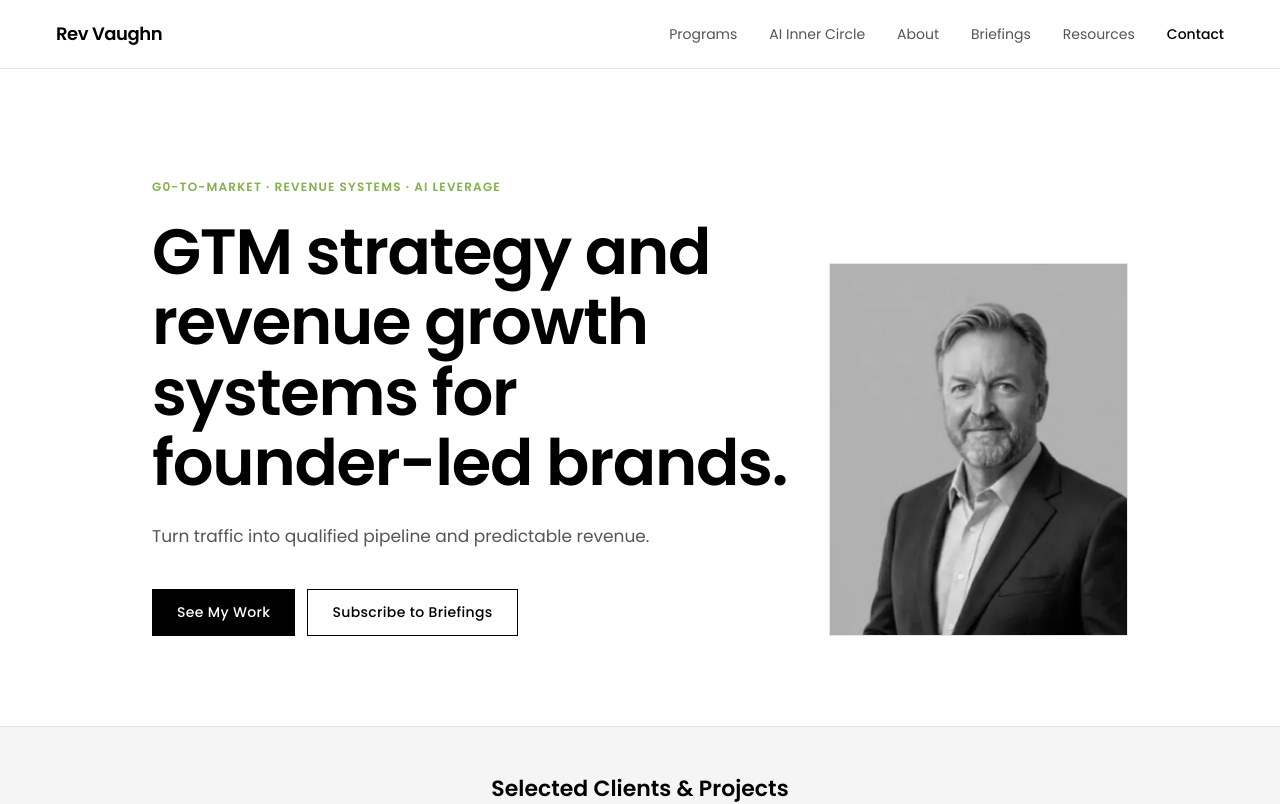
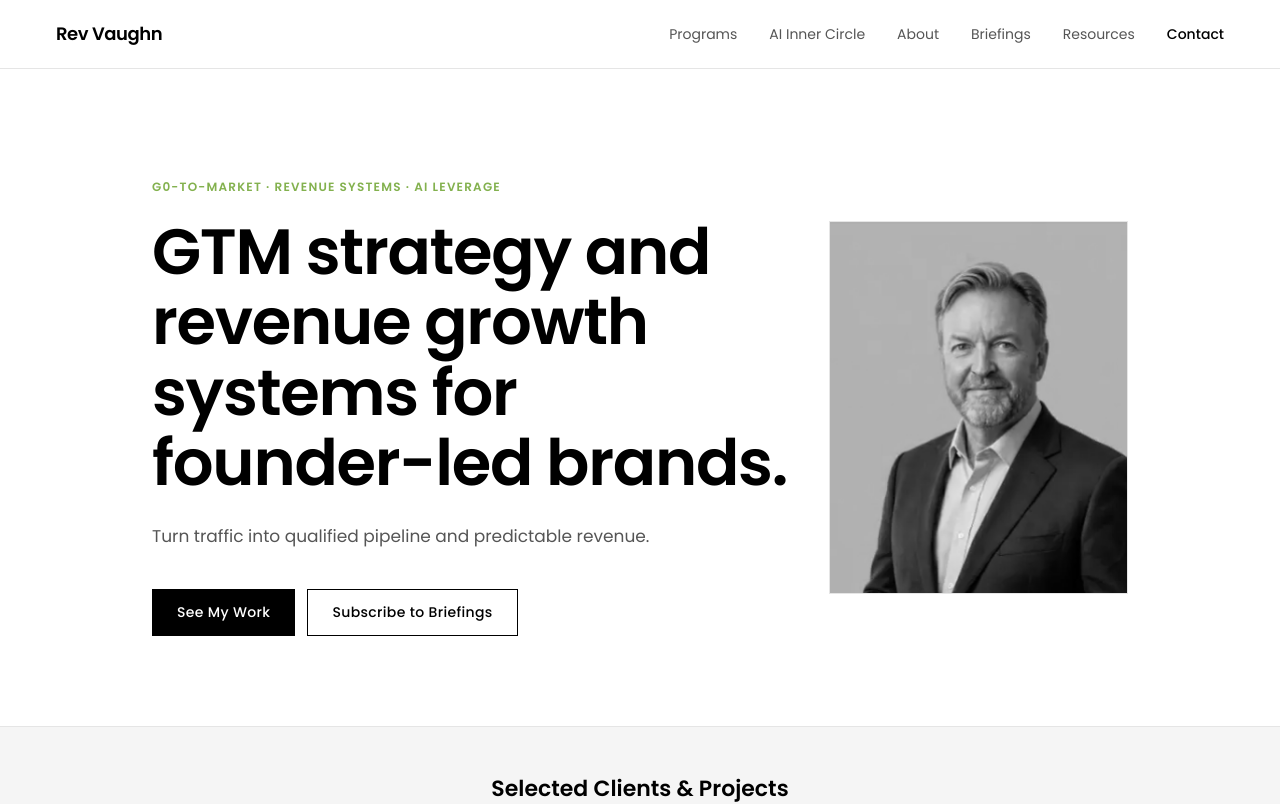
Before and after one commit to ndxtraders/revvaughn-com, a Next.js app: page / in a window 1280 px wide. Shown: the top 804 px of the page. Built offline with nearby package versions, Linux system fonts and the light colour scheme.

Commit message:
Update HeroWithImage.js

```diff
--- a/app/components/HeroWithImage.js
+++ b/app/components/HeroWithImage.js
@@ -5,7 +5,7 @@
 export default function HeroWithImage() {
   return (
     <Section bg="paper" width="content" className="pt-24 md:pt-28">
-      <div className="grid md:grid-cols-3 gap-10 items-end">
+      <div className="grid md:grid-cols-3 gap-10 items-start">
         {/* Text — 2/3 width */}
         <div className="md:col-span-2">
           <p className="eyebrow mb-6">G0-To-Market · Revenue Systems · AI Leverage</p>
@@ -21,8 +21,8 @@
           </div>
         </div>
 
-        {/* Headshot — 1/3 width, aligned to bottom of text */}
-        <div className="hidden md:block">
+        {/* Headshot — 1/3 width, top-aligned with headline (below eyebrow) */}
+        <div className="hidden md:block pt-10">
           <div className="relative aspect-[4/5] w-full border border-rule">
             <Image
               src="/Rev Vaughn Hero.png"
```
